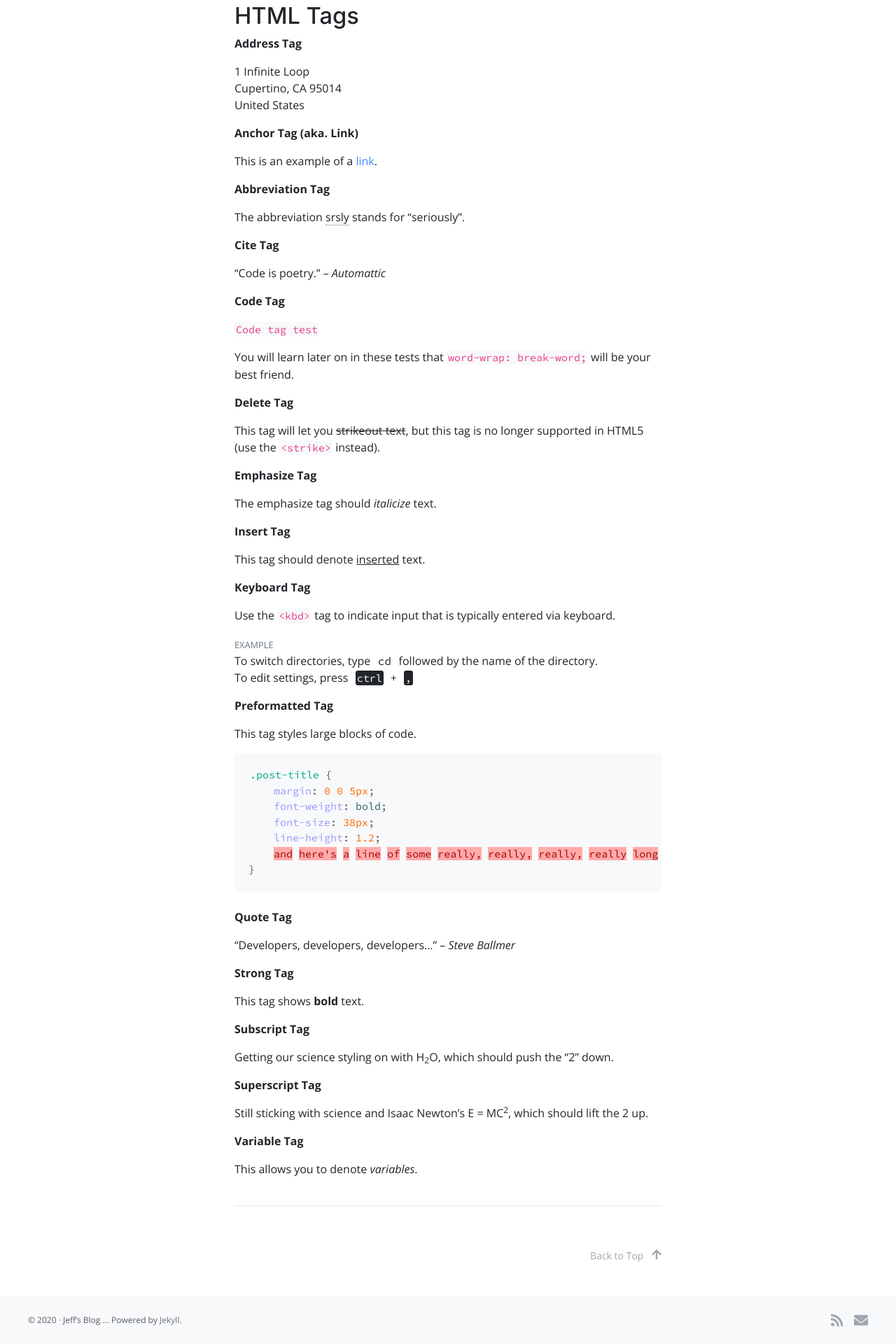
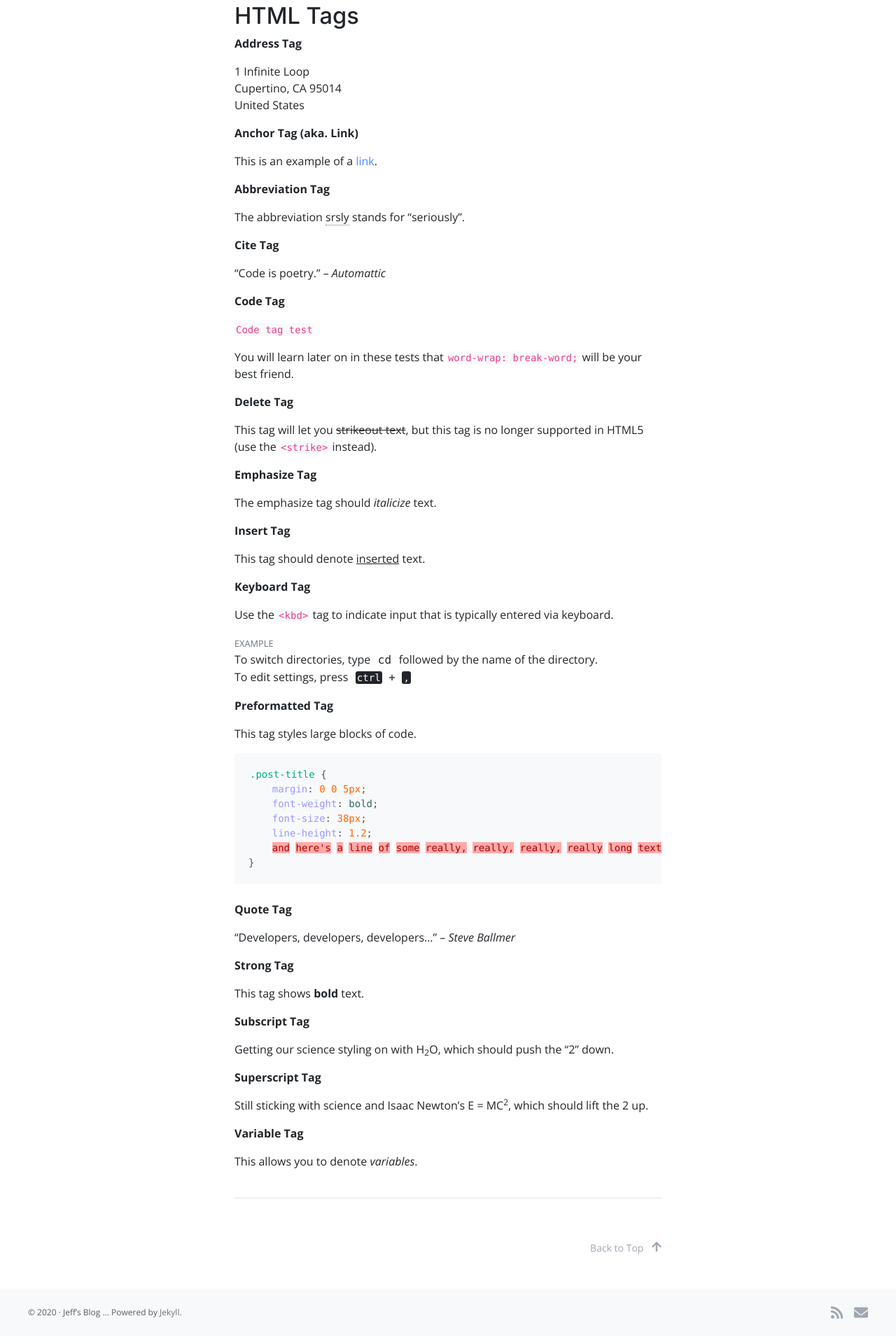
Before and after one commit to jefx07/jefx07.github.io, a Jekyll site: the page built from test_2.md, in a window 1280 px wide. Shown: the part 3326-5246 px from the top of the page at 70% size. Built offline with Jekyll 4.4.1, drawn with Linux system fonts in a browser that asks for light colours.

Commit message:
Change monospace font

```diff
--- a/_includes/header.html
+++ b/_includes/header.html
@@ -13,11 +13,8 @@
     {% if jekyll.environment == 'production' and page.title == "Home" and site.google_verify %}<meta name="google-site-verification" content="{{ site.google_verify }}">
     {% endif %}
     <!-- Google Fonts -->
-    <link rel="stylesheet" href="https://fonts.googleapis.com/css2?family=Inter:wght@400;500&family=Open+Sans:ital,wght@0,300;0,400;0,700;1,400&family=Source+Code+Pro&display=swap">
-    {% comment %}<!-- <link rel="stylesheet"
-    href="https://fonts.googleapis.com/css?family=Open+Sans:300,400,400i,700%7CRoboto:400,500%7CSource+Code+Pro">
-    -->
-    {% endcomment %}
+    <link rel="stylesheet" href="https://fonts.googleapis.com/css2?family=Inter:wght@400;500&family=Open+Sans:ital,wght@0,300;0,400;0,700;1,400&display=swap">
+
     <!-- core CSS -->
     <link rel="stylesheet" href="{{ '/assets/css/styles.css' | relative_url }}">
 
--- a/_sass/scss/_custom.scss
+++ b/_sass/scss/_custom.scss
@@ -34,7 +34,7 @@
 //
 // stylelint-disable value-keyword-case
 $font-family-sans-serif:  "Open Sans", sans-serif;
-$font-family-monospace:   "Source Code Pro", monospace;
+//$font-family-monospace:   "Source Code Pro", monospace;
 
 //$headings-font-family:    Roboto, sans-serif;
 $headings-font-family:    Inter, sans-serif;
@@ -56,7 +56,7 @@
 
 // Code
 //
-$code-font-size:  .9375rem;
+//$code-font-size:  .9375rem;
 $code-padding-y:  1px;
 $code-padding-x:  2px;
 $code-bg:         $gray-100;
--- a/_sass/site-custom.scss
+++ b/_sass/site-custom.scss
@@ -520,7 +520,6 @@
   margin: 2rem auto 3rem;
   border: 1px solid $gray-400;
   @include border-radius(.25rem);
-  //box-shadow: 0 0 16px 0 rgba(0, 0, 0, .1);
   box-shadow: 0 4px 15px 0 rgba(0, 0, 0, .1);
 
   .btn {
```
